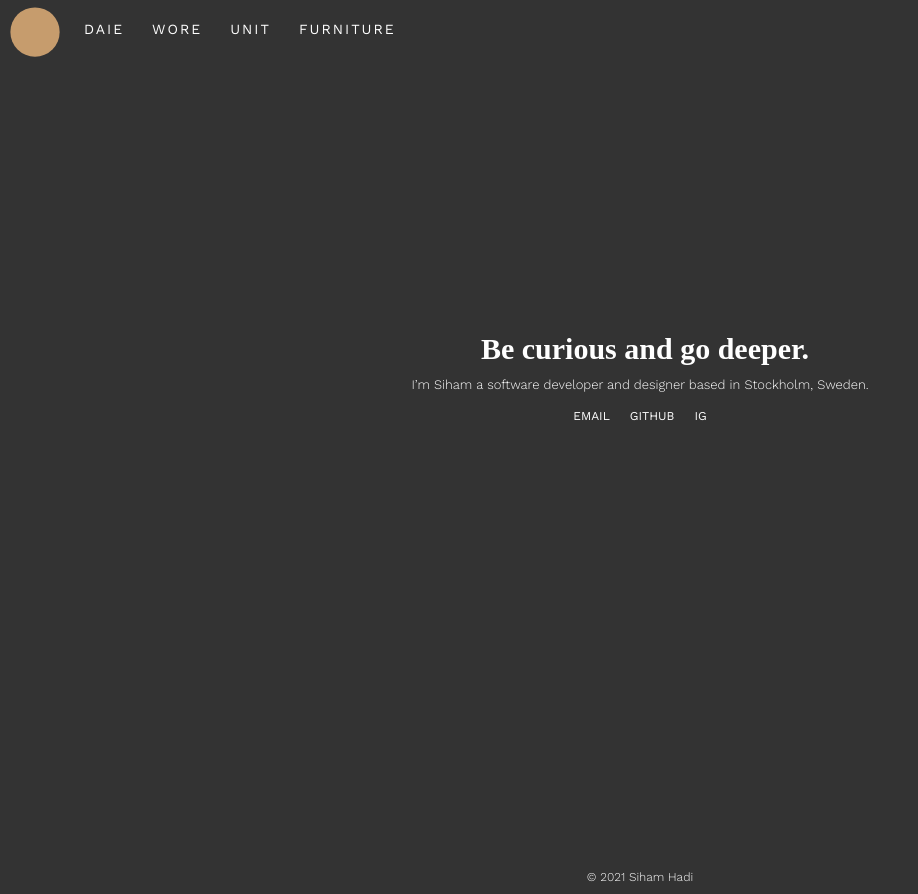
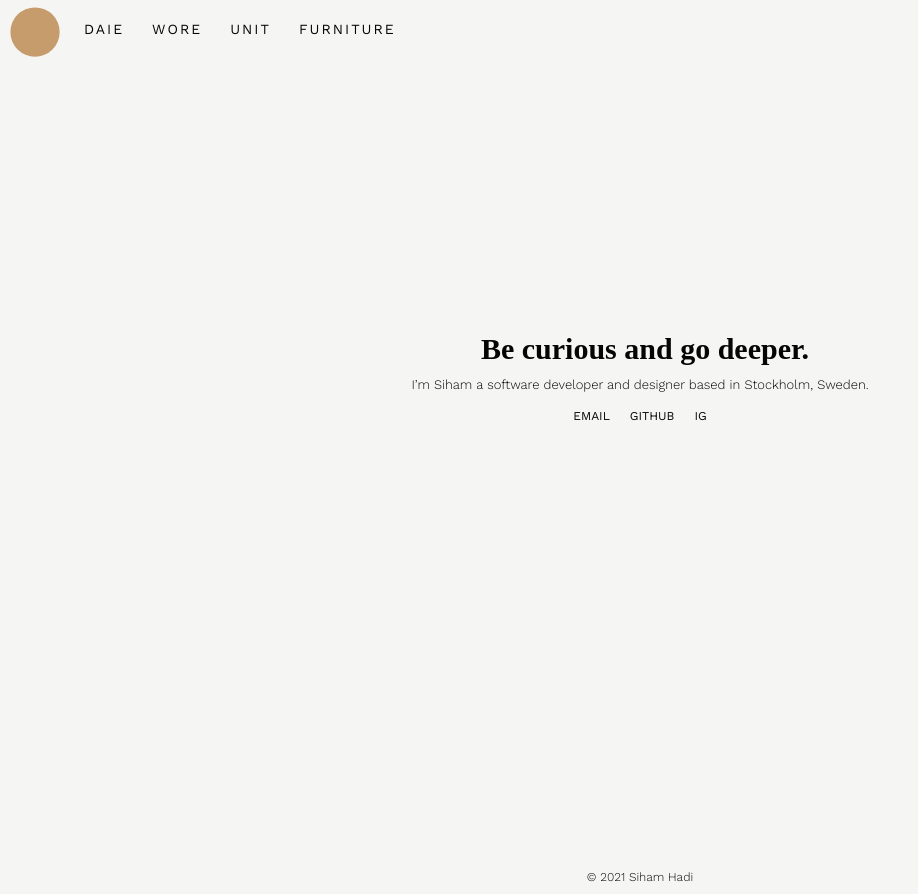
Before and after one commit to csobr/personal-website, a Next.js app: page / in a window 1280 px wide. Shown: the whole page, without its empty margins (0-918 px from the left). Built offline with nearby package versions, Linux system fonts and the light colour scheme; no server answers.

Commit message:
Revert color change

```diff
--- a/src/styles/main.scss
+++ b/src/styles/main.scss
@@ -1,8 +1,8 @@
 @import url('https://fonts.googleapis.com/css2?family=Work+Sans:ital,wght@0,100;0,300;0,400;1,100&display=swap');
-$primary_color: #ffffff;
+$primary_color: #050505;
 $secondary_color: rgb(255, 255, 255);
 $third_color: rgb(198, 156, 109);
-$bg_color: rgb(51, 51, 51);
+$bg_color: rgb(245, 245, 243);
 $white: #ffffff;
 
 @mixin center {
```
